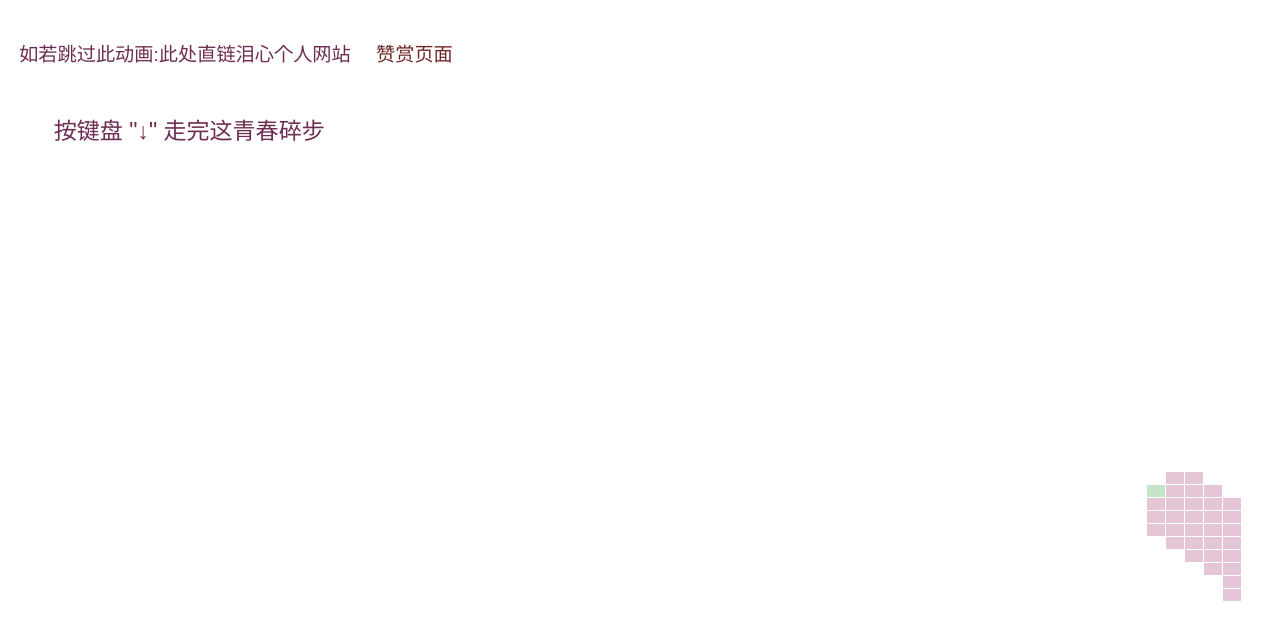
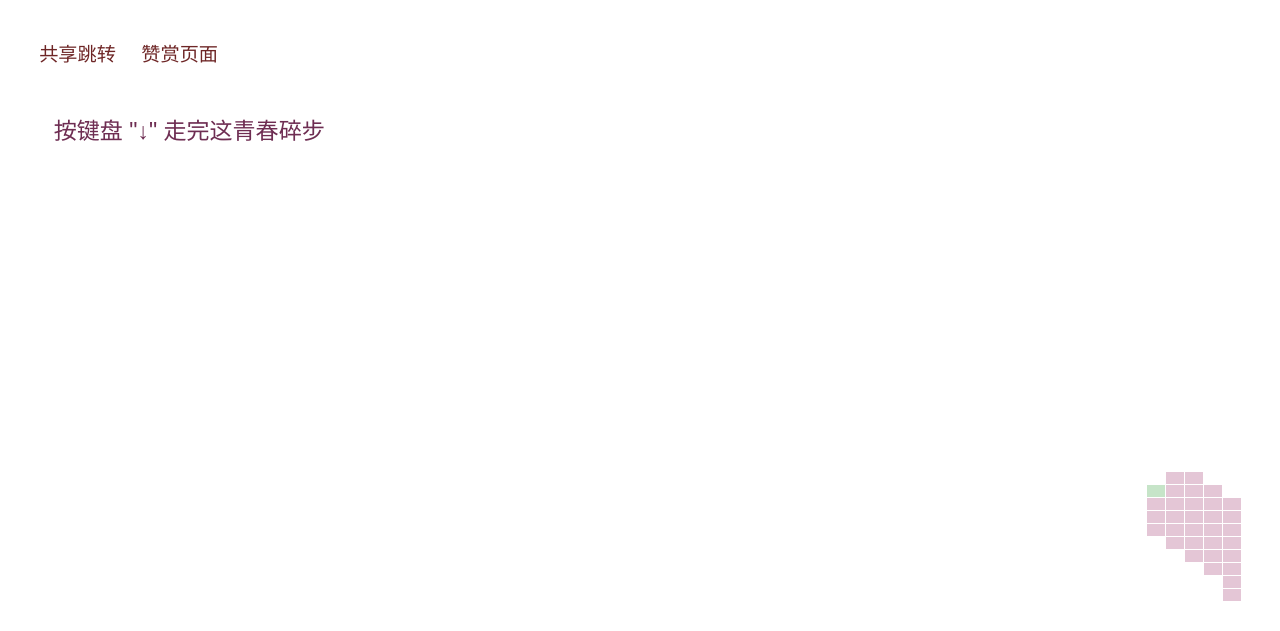
Before and after one commit to naturaldream/TheThirdBuild, a plain HTML site: page index.html in a window 1280 px wide. Shown: the part 166-797 px from the top of the page. Drawn offline with Linux system fonts and the light colour scheme; a web font is replaced by a local one.

Commit message:
Update index.html
g更新share

```diff
--- a/index.html
+++ b/index.html
@@ -32,7 +32,7 @@
 		<div class="ft-section section-1" data-id="section-1">
 			<div id="/section-1/page-1" class="ft-page page-1" data-id="page-1">
 				<p class="text1"><span id="text-75" contenteditable="true">泪心</span> & <span id="text-76" contenteditable="true">羽幻</span> <span id="text-77" contenteditable="true">笑话一场</span></p>
-				<p><span>如若跳过此动画:此处直链泪心个人网站 </span>
+				<p><span style="padding-left: 20px;"><a href="http://119.91.231.120/" target="_blank">共享跳转</a> </span>
 					<span style="padding-left: 20px;"><a href="indexmoney.html" target="_blank">赞赏页面</a> </span>
 				</p>
 
```
